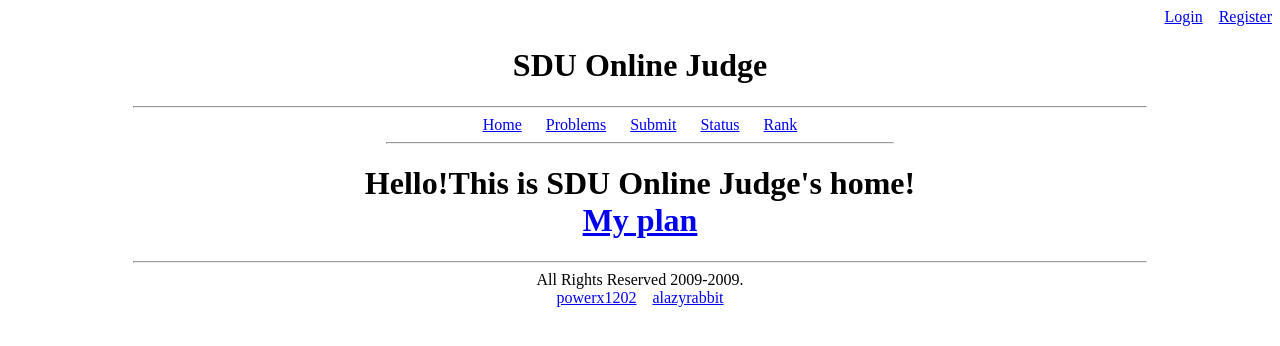
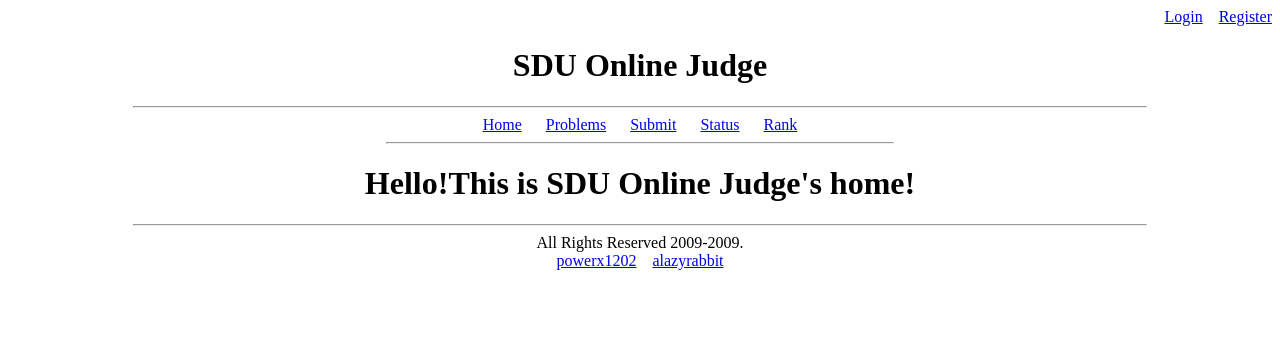
Before and after one commit to 1e0ng/soj-legacy, a PHP site: page /home.php in a window 1280 px wide. Shown: the top 346 px of the page. Run offline with PHP 8.4, Linux system fonts and the light colour scheme.

Commit message:
git-svn-id: https://soj.googlecode.com/svn/trunk@44 6050238e-8759-11de-82e5-a1837a67dc72

```diff
--- a/src/web/home.php
+++ b/src/web/home.php
@@ -4,7 +4,7 @@ if(!isset($MAGICAL))
 else
 {
 ?>
-<h1><center>Hello!This is SDU Online Judge's home!<br><a href="http://sites.google.com/site/pojreport/Home/now-plan">My plan</a></center></h1>
+<h1><center>Hello!This is SDU Online Judge's home!<br></center></h1>
 <?php
 }
 ?>
```
